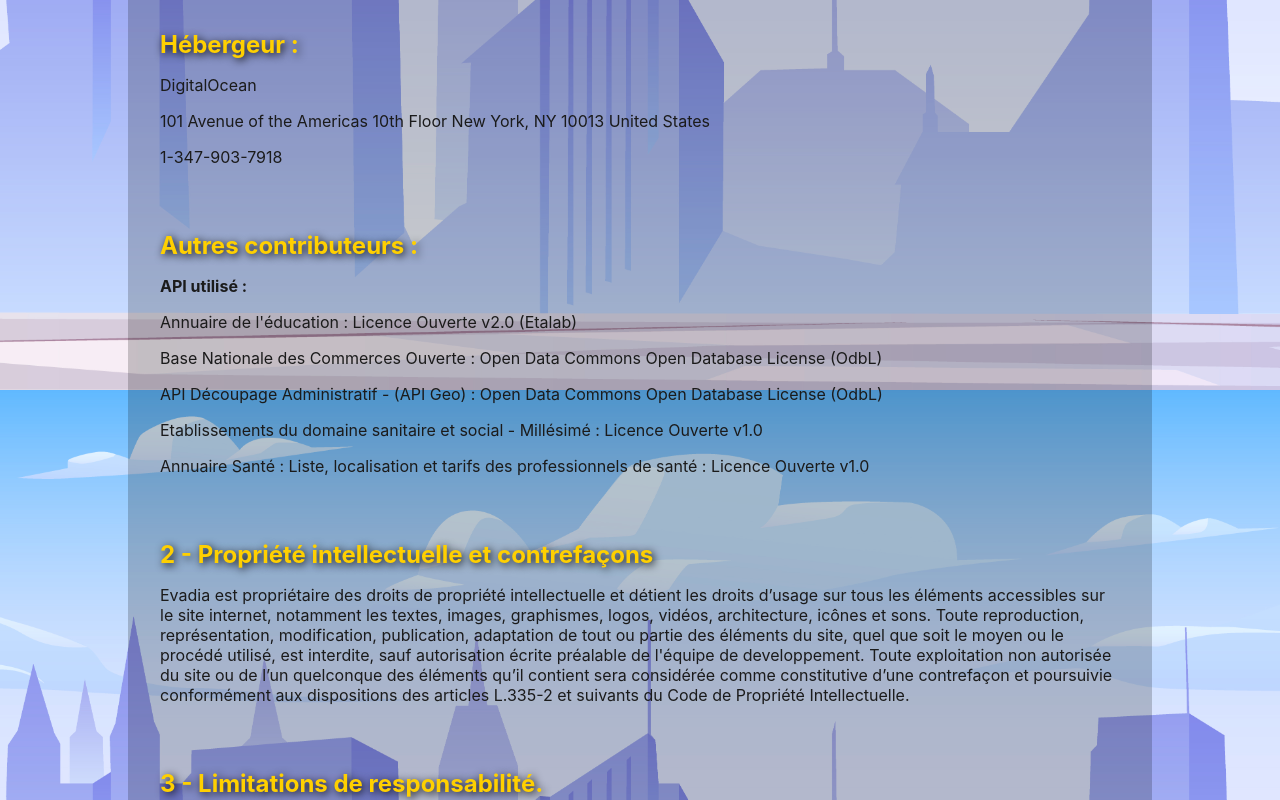
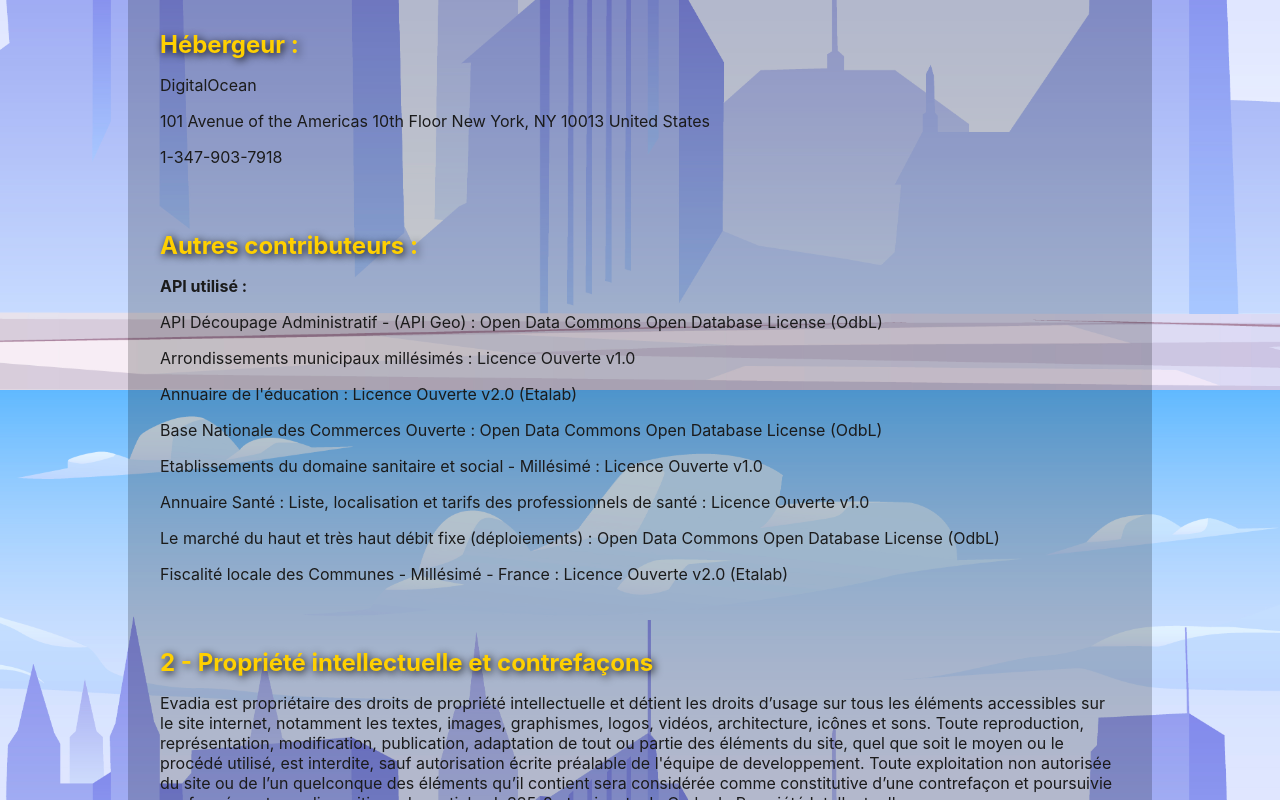
Before and after one commit to Lballanger/Evadia, a React (Vite) app in the folder front/: page /legals in a window 1280 px wide. Shown: the part 410-1210 px from the top of the page. Built offline with nearby package versions, Linux system fonts and the light colour scheme; no server answers; a web font is replaced by a local one.

Commit message:
📝 Add other API for Legals

```diff
--- a/front/src/components/Legals/index.jsx
+++ b/front/src/components/Legals/index.jsx
@@ -32,15 +32,18 @@ const Legals = () => (
         <strong>API utilisé :</strong>
       </p>
       <p className="Legals__p">
+        API Découpage Administratif - (API Geo) : Open Data Commons Open
+        Database License (OdbL)
+      </p>
+      <p className="Legals__p">
+        Arrondissements municipaux millésimés : Licence Ouverte v1.0
+      </p>
+      <p className="Legals__p">
         Annuaire de l&apos;éducation : Licence Ouverte v2.0 (Etalab)
       </p>
       <p className="Legals__p">
         Base Nationale des Commerces Ouverte : Open Data Commons Open Database
         License (OdbL)
-      </p>
-      <p className="Legals__p">
-        API Découpage Administratif - (API Geo) : Open Data Commons Open
-        Database License (OdbL)
       </p>
       <p className="Legals__p">
         Etablissements du domaine sanitaire et social - Millésimé : Licence
@@ -49,6 +52,14 @@ const Legals = () => (
       <p className="Legals__p">
         Annuaire Santé : Liste, localisation et tarifs des professionnels de
         santé : Licence Ouverte v1.0
+      </p>
+      <p className="Legals__p">
+        Le marché du haut et très haut débit fixe (déploiements) : Open Data
+        Commons Open Database License (OdbL)
+      </p>
+      <p className="Legals__p">
+        Fiscalité locale des Communes - Millésimé - France : Licence Ouverte
+        v2.0 (Etalab)
       </p>
       <h3 className="Legals__h3">
         2 - Propriété intellectuelle et contrefaçons
```
